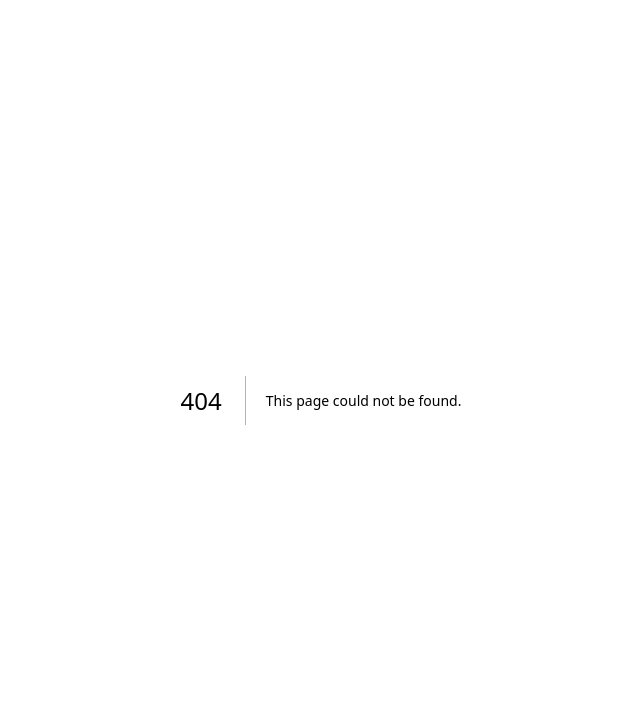
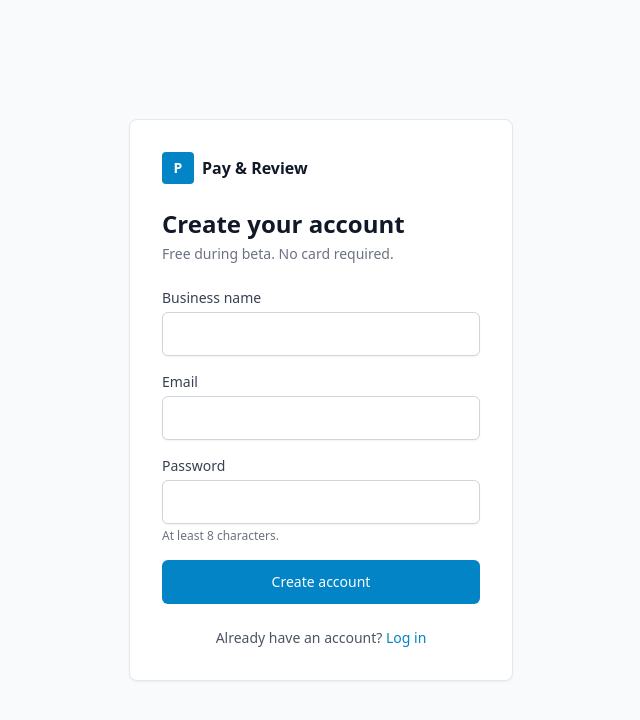
Before and after one commit to bettamulla/revyninv, a Next.js app: page /signup in a window 1280 px wide. Before the commit this address had no page. Shown: the top 720 px of the page, without its empty margins (319-959 px from the left). Built offline with nearby package versions, Linux system fonts and the light colour scheme.

Commit message:
Add files via upload

```diff
--- /dev/null
+++ b/src/app/signup/page.tsx
@@ -0,0 +1,101 @@
+"use client";
+
+import { useState } from "react";
+import { useRouter } from "next/navigation";
+import Link from "next/link";
+
+export default function SignupPage() {
+  const router = useRouter();
+  const [email, setEmail] = useState("");
+  const [password, setPassword] = useState("");
+  const [businessName, setBusinessName] = useState("");
+  const [error, setError] = useState<string | null>(null);
+  const [loading, setLoading] = useState(false);
+
+  async function submit(e: React.FormEvent) {
+    e.preventDefault();
+    setError(null);
+    setLoading(true);
+    try {
+      const res = await fetch("/api/auth/signup", {
+        method: "POST",
+        headers: { "content-type": "application/json" },
+        body: JSON.stringify({ email, password, businessName }),
+      });
+      if (!res.ok) {
+        const j = await res.json().catch(() => ({}));
+        setError(j.error || "Sign up failed");
+        return;
+      }
+      router.push("/dashboard");
+      router.refresh();
+    } finally {
+      setLoading(false);
+    }
+  }
+
+  return (
+    <div className="min-h-[100dvh] flex items-center justify-center px-4 py-8">
+      <div className="w-full max-w-sm card p-6 sm:p-8">
+        <Link href="/" className="flex items-center gap-2">
+          <span className="inline-block w-8 h-8 rounded bg-brand-600 text-white text-center text-sm leading-8 font-bold">P</span>
+          <span className="font-semibold">Pay &amp; Review</span>
+        </Link>
+        <h1 className="mt-6 text-2xl font-semibold">Create your account</h1>
+        <p className="text-sm text-gray-500 mt-1">Free during beta. No card required.</p>
+
+        <form onSubmit={submit} className="mt-6 space-y-4">
+          <div>
+            <label className="label">Business name</label>
+            <input
+              className="input"
+              required
+              value={businessName}
+              onChange={(e) => setBusinessName(e.target.value)}
+              autoComplete="organization"
+              enterKeyHint="next"
+            />
+          </div>
+          <div>
+            <label className="label">Email</label>
+            <input
+              className="input"
+              type="email"
+              required
+              value={email}
+              onChange={(e) => setEmail(e.target.value)}
+              autoComplete="email"
+              inputMode="email"
+              enterKeyHint="next"
+            />
+          </div>
+          <div>
+            <label className="label">Password</label>
+            <input
+              className="input"
+              type="password"
+              required
+              minLength={8}
+              value={password}
+              onChange={(e) => setPassword(e.target.value)}
+              autoComplete="new-password"
+              enterKeyHint="done"
+            />
+            <p className="mt-1 text-xs text-gray-500">At least 8 characters.</p>
+          </div>
+          {error && <p className="text-sm text-red-600">{error}</p>}
+          <button className="btn-primary w-full" disabled={loading}>
+            {loading ? "Creating account…" : "Create account"}
+          </button>
+        </form>
+
+        <p className="mt-6 text-sm text-gray-600 text-center">
+          Already have an account?{" "}
+          <Link href="/login" className="text-brand-600 hover:underline">
+            Log in
+          </Link>
+        </p>
+      </div>
+    </div>
+  );
+}
```
